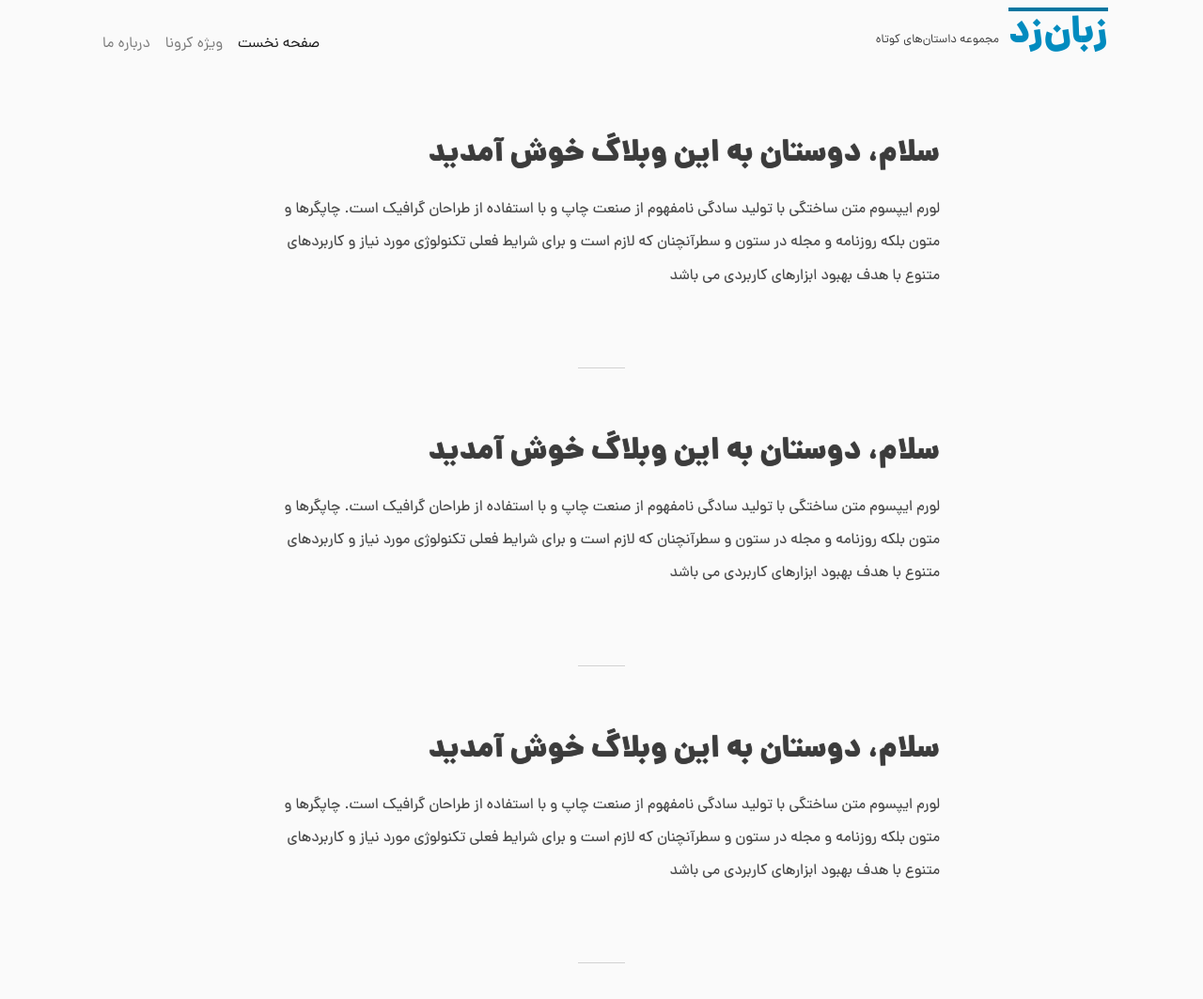
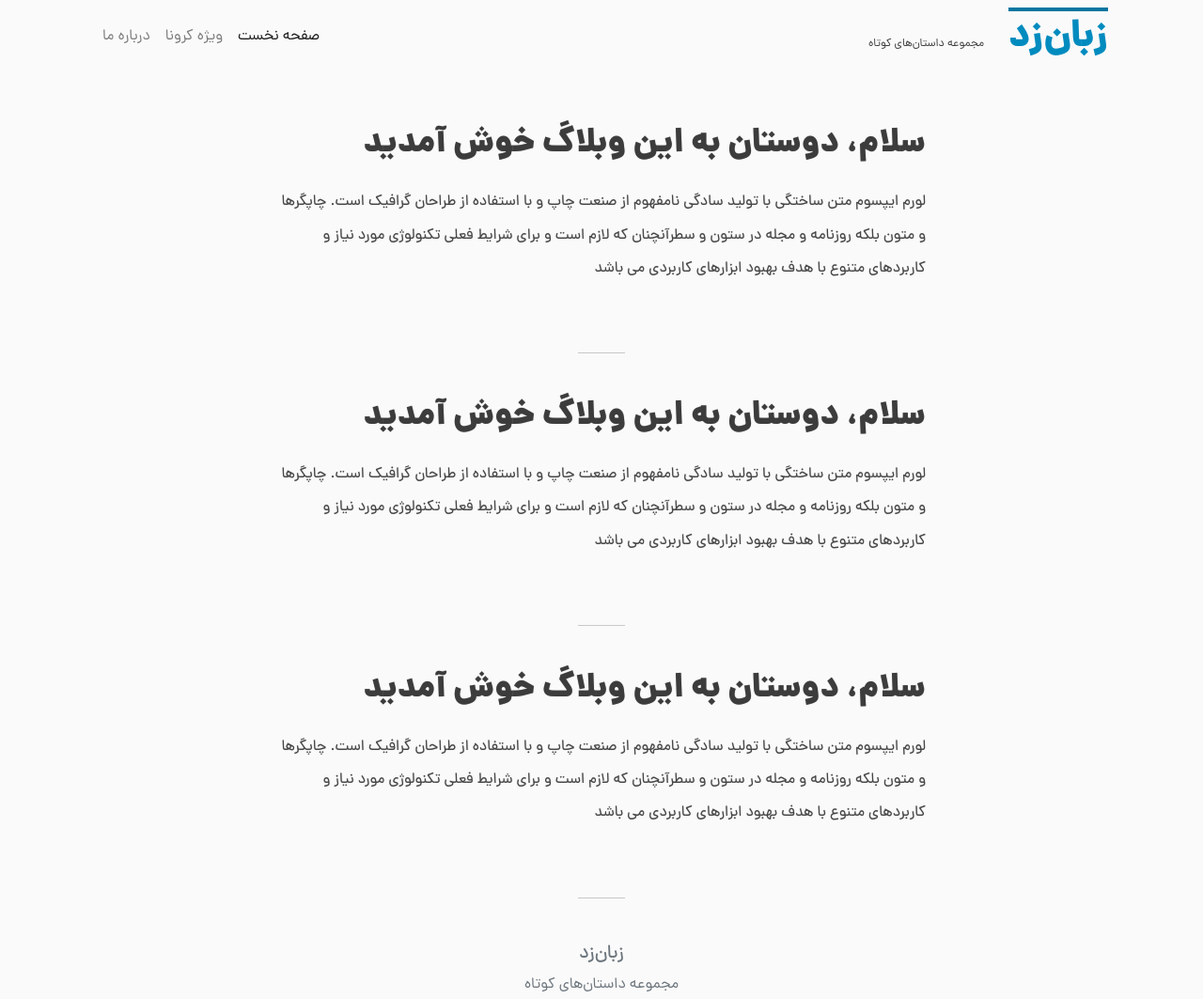
Before and after one commit to meyQuery/typo, a website: page index.html in a window 1280 px wide. Shown: the top 1063 px of the page at 94% size. Drawn offline with Linux system fonts and the light colour scheme.

Commit message:
New approach

```diff
--- a/index.html
+++ b/index.html
@@ -14,12 +14,12 @@
 
 <body class="d-flex flex-column rtl">
     <main class="flex-grow-1">
-        <header class="header">
+        <header class="header mb-5">
             <div class="container">
                 <nav class="navbar navbar-expand-lg navbar-light">
-                    <h1>
+                    <h1 class="mb-0">
                         <a class="navbar-brand" href="#">زبان‌زد</a>
-                        <small class="navbar-description">مجموعه داستان‌های کوتاه</small>
+                        <small class="navbar-description d-none d-md-inline">مجموعه داستان‌های کوتاه</small>
                     </h1>
                     <button class="navbar-toggler" type="button" data-toggle="collapse" data-target="#navbarNav"
                         aria-controls="navbarNav" aria-expanded="false" aria-label="Toggle navigation">
@@ -41,9 +41,7 @@
                 </nav>
             </div>
         </header>
-        <div class="container">
-            <section class="section">
-                <div class="section-content">
+        <div class="container-xs">
             <div class="posts">
                 <article class="post">
                     <h2 class="post-title">
@@ -82,11 +80,10 @@
                 </article>
             </div>
         </div>
-            </section>
-        </div>
     </main>
     <footer class="py-5">
-        <div class="text-center text-secondary">Title</div>
+        <div class="text-center text-secondary h5">زبان‌زد</div>
+        <div class="text-center text-secondary">مجموعه داستان‌های کوتاه</div>
     </footer>
 
     <script src="dist/vendors/jquery-3.4.1.min.js"></script>
--- /dev/null
+++ b/src/scss/_container.scss
@@ -0,0 +1,19 @@
+.container-xs {
+    width: 100%;
+    padding-right: 15px;
+    padding-left: 15px;
+    margin-right: auto;
+    margin-left: auto;
+}
+
+@media (min-width: 576px) {
+    .container-xs {
+        max-width: 540px;
+    }
+}
+
+@media (min-width: 768px) {
+    .container-xs {
+        max-width: 720px;
+    }
+}
--- /dev/null
+++ b/src/scss/_header2.scss
@@ -0,0 +1,18 @@
+.rtl {
+    .navbar-brand {
+        margin-right: 0;
+    }
+}
+
+.navbar-brand {
+    font-size: 2.5rem;
+    margin: 0 0 0 .5rem;
+    font-weight: 900;
+    color: #008bbf!important;
+    border-top: 4px solid #0276a0;
+}
+
+.navbar-description {
+    font-size: .75rem;
+    color: #3c3c3c;
+}
--- /dev/null
+++ b/src/scss/_posts2.scss
@@ -0,0 +1,66 @@
+.post {
+    position: relative;
+    padding-bottom: 2.5rem;
+
+    &:not(:last-child) {
+        margin-bottom: 2.5rem;
+    }
+
+    &::after {
+        content: "";
+        width: 50px;
+        height: 1px;
+        position: absolute;
+        bottom: 0;
+        left: 50%;
+        margin-left: -25px;
+        background-color: rgba(51, 51, 51, .25);
+    }
+}
+
+.post-title {
+    font-size: 1.4rem;
+    margin: 0 0 1rem 0;
+    line-height: 1.6;
+    font-weight: 900;
+
+    a {
+        color: #3c3c3c;
+        text-shadow: 0 0 1px #afafaf;
+        text-decoration: none!important;
+        -webkit-transition: all .2s;
+        -o-transition: all .2s;
+        transition: all .2s;
+
+        &:hover {
+            color: #008bbf;
+            text-shadow: 0 0 1px #008bbf;
+        }
+    }
+}
+
+.post-content {
+    font-size: .875rem;
+    line-height: 2.2;
+    color: #444;
+    margin-bottom: 2rem;
+    text-shadow: 0 0 1px #afafaf;
+}
+
+@media (min-width: 576px) {
+    .post-title {
+        font-size: 1.9rem;
+    }
+}
+
+@media (min-width: 768px) {
+    .post-content {
+        font-size: 1rem;
+    }
+}
+
+@media (min-width: 992px) {
+    .post-title {
+        font-size: 2.2rem;
+    }
+}
--- a/src/scss/app.scss
+++ b/src/scss/app.scss
@@ -1,5 +1,8 @@
 @import "font";
 @import "base";
-@import "header";
-@import "section";
-@import "post";
+@import "container";
+@import "posts2";
+@import "header2";
+// @import "header";
+// @import "section";
+// @import "post";
```
Also changed, not shown: index.bak.html (added, +97 -0 lines), dist/css/app.css, dist/vendors/bootstrap4-rtl/bootstrap4-rtl.css (added), dist/vendors/bootstrap4-rtl/bootstrap4-rtl.min.css (added), 2 other files. Lines whose indentation alone changed are shown as unchanged.
